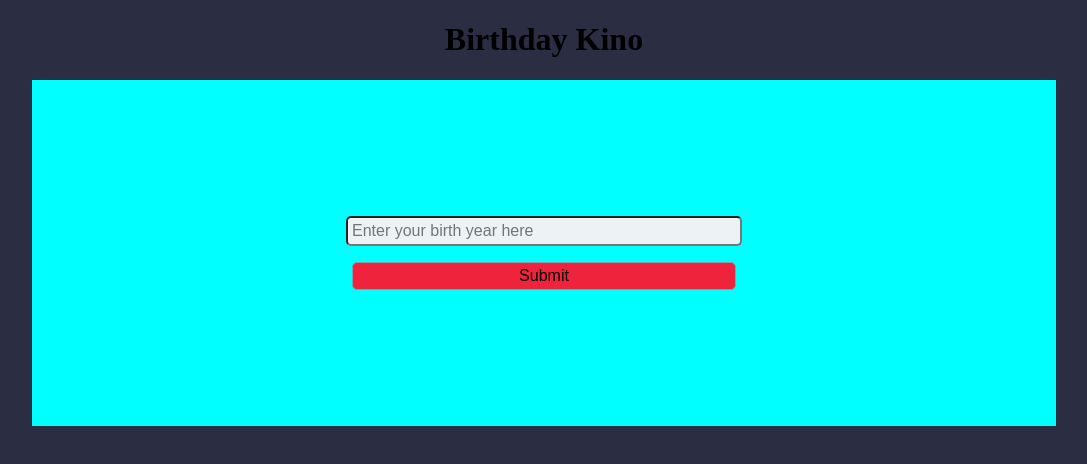
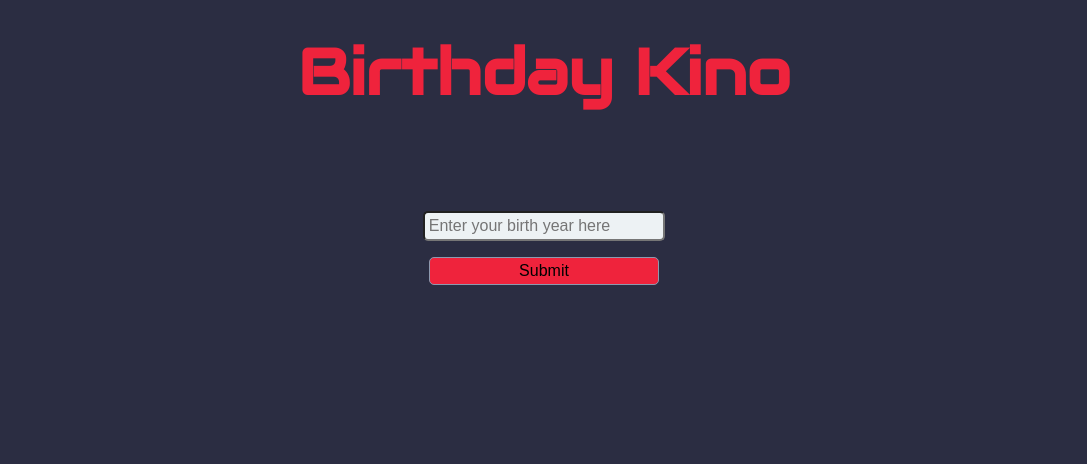
Before and after one commit to fac-14/CGKO_API, a website: page index.html in a window 1280 px wide. Shown: the whole page, without its empty margins (96-1183 px from the left). Drawn offline with Linux system fonts and the light colour scheme.

Commit message:
more sexy staylin

```diff
--- a/index.html
+++ b/index.html
@@ -6,6 +6,7 @@
   <title>Birthday Kino</title>
   <!-- <link href="https://fonts.googleapis.com/css?family=Raleway:400,500,600,700,800,900" rel="stylesheet"> -->
   <link rel="stylesheet" href="./style.css">
+  <link href="https://fonts.googleapis.com/css?family=Audiowide" rel="stylesheet">
   <meta name="viewport" content="width=device-width, initial-scale=1.0">
 </head>
 
@@ -16,7 +17,7 @@
   <section id="wrapper">
     <form id="form">
       <label for="year-input" class="visually-hidden">Enter your birth year here</label>
-      <input type="text" name="description" placeholder="Enter your birth year here" id="year-input" pattern="[0-9]{4}"
+      <input type="text" name="description" placeholder="Enter your birth year here" id="year-input" autocomplete="off" pattern="[0-9]{4}"
         required>
       <label for="submit-year" class="visually-hidden">Get movies</label>
       <input type="submit" name="submit" id="submit-year">
--- a/style.css
+++ b/style.css
@@ -13,24 +13,29 @@ body {
 
 h1 {
   text-align: center;
+  font-family: Audiowide;
+  color: #ef233c;
+  font-size: 4rem;
+  padding: 1rem;
+  margin: 1rem;
 }
 form {
   display: flex;
   flex-direction: column;
   align-items: center;
+  margin: 2rem;
 }
 
 input {
   font-size: 1rem;
-  background-color: pink;
-  width: calc(35vw - 4rem);
+  width: 18vw;
   margin: 0.5rem 1rem;
   border-radius: 5px;
   padding: 0.25rem;
   }
 
   #year-input {
-    background-color: #edf2f4;
+    background-color: #edf2f4 !important;
   }
 
   #submit-year {
@@ -45,9 +50,8 @@ input {
     max-width: 80vw;
     justify-content: center;
     align-items: center;
-    background-color: aqua;
     margin: 0 10vw;
-    padding: 10vw;
+    padding: 2vw 10vw;
   }
 
   #movies-container {
@@ -55,10 +59,8 @@ input {
     flex-wrap: wrap;
     width: 60vw;
     justify-content: space-between;
-    background-color: pink;
     /* padding: 10vw; */
-
-
+    margin-top: 1vw;
   }
 
   img {
```
